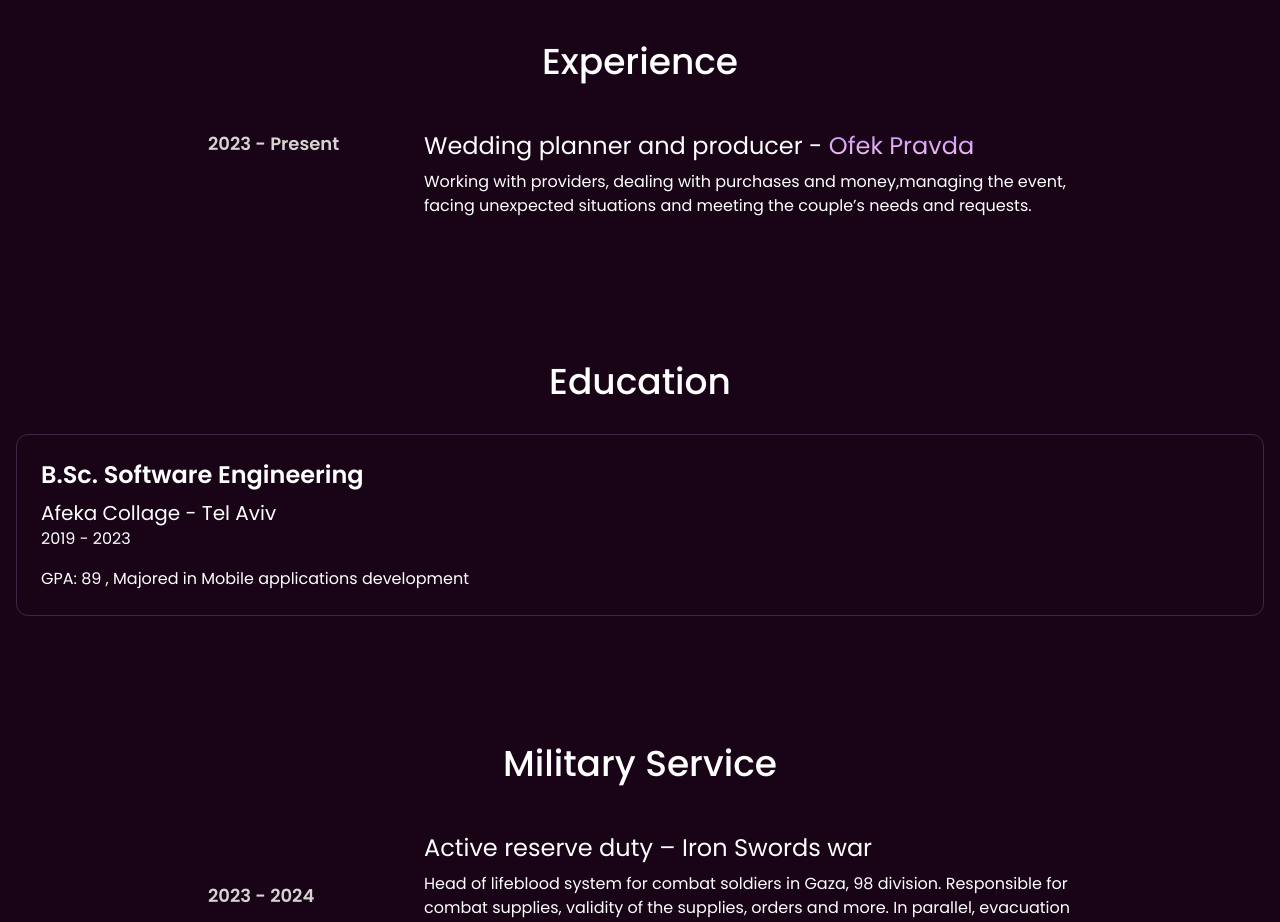
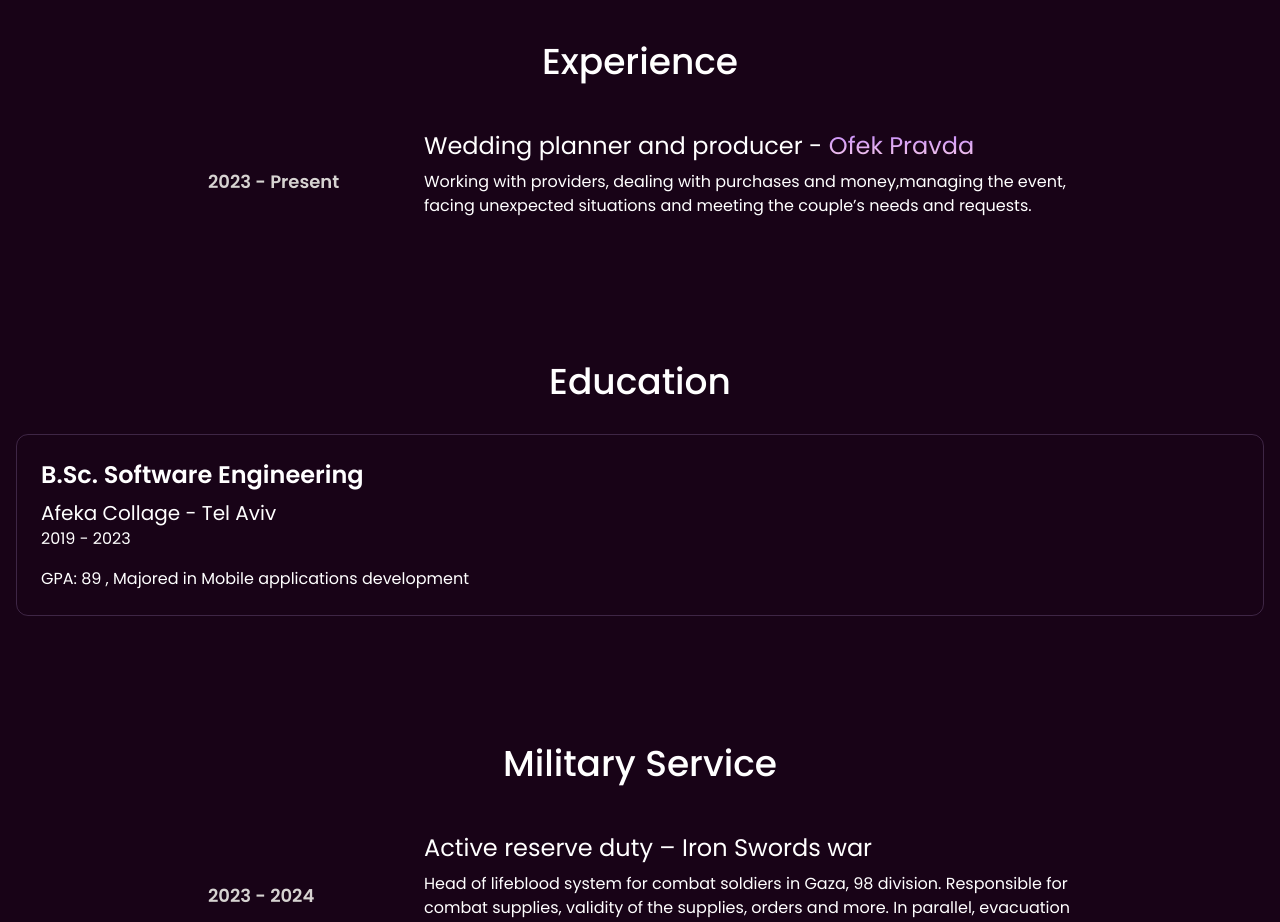
Before and after one commit to shacharml/portfolio-website, a React (Vite) app: page / in a window 1280 px wide. Shown: the part 2820-3742 px from the top of the page. Built offline with nearby package versions, Linux system fonts and the light colour scheme.

Commit message:
Fix view

```diff
--- a/src/components/Experience.jsx
+++ b/src/components/Experience.jsx
@@ -13,7 +13,7 @@
           {EXPERIENCES.map((exp, index) => (
             <div
               key={index}
-              className="flex flex-col items-start justify-between md:flex-row"
+              className="flex items-center justify-between md:flex-row"
             >
               <div className="w-full text-sm font-semibold text-stone-300 md:w-1/4 lg:text-lg">
                 {exp.yearRange}
```
